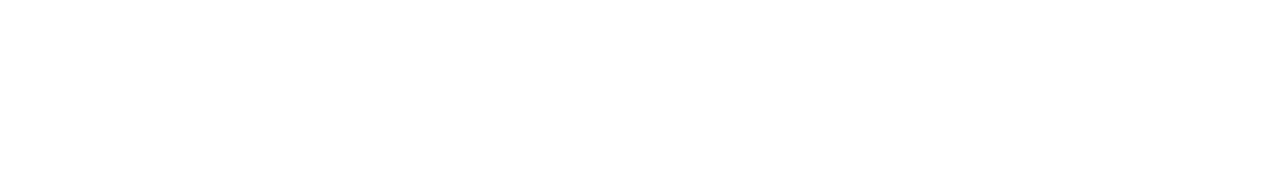
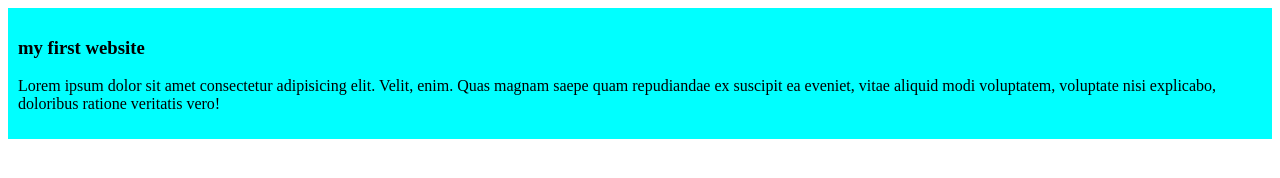
Before and after one commit to Urbi6867/My-simple-website, a plain HTML site: page index.html in a window 1280 px wide. Drawn offline with Linux system fonts and the light colour scheme.

Commit message:
added first blog

```diff
--- /dev/null
+++ b/Style.css/blog.css
@@ -0,0 +1,4 @@
+div{
+    background-color: aqua;
+    padding: 10px;
+}
--- a/index.html
+++ b/index.html
@@ -4,8 +4,13 @@
     <meta charset="UTF-8">
     <meta name="viewport" content="width=device-width, initial-scale=1.0">
     <title>My simple website</title>
+    <link rel="stylesheet" href="style.css/blog.css">
 </head>
 <body>
+    <div>
+        <h3>my first website</h3>
+        <p>Lorem ipsum dolor sit amet consectetur adipisicing elit. Velit, enim. Quas magnam saepe quam repudiandae ex suscipit ea eveniet, vitae aliquid modi voluptatem, voluptate nisi explicabo, doloribus ratione veritatis vero!</p>
+    </div>
 
 </body>
 </html>
```
